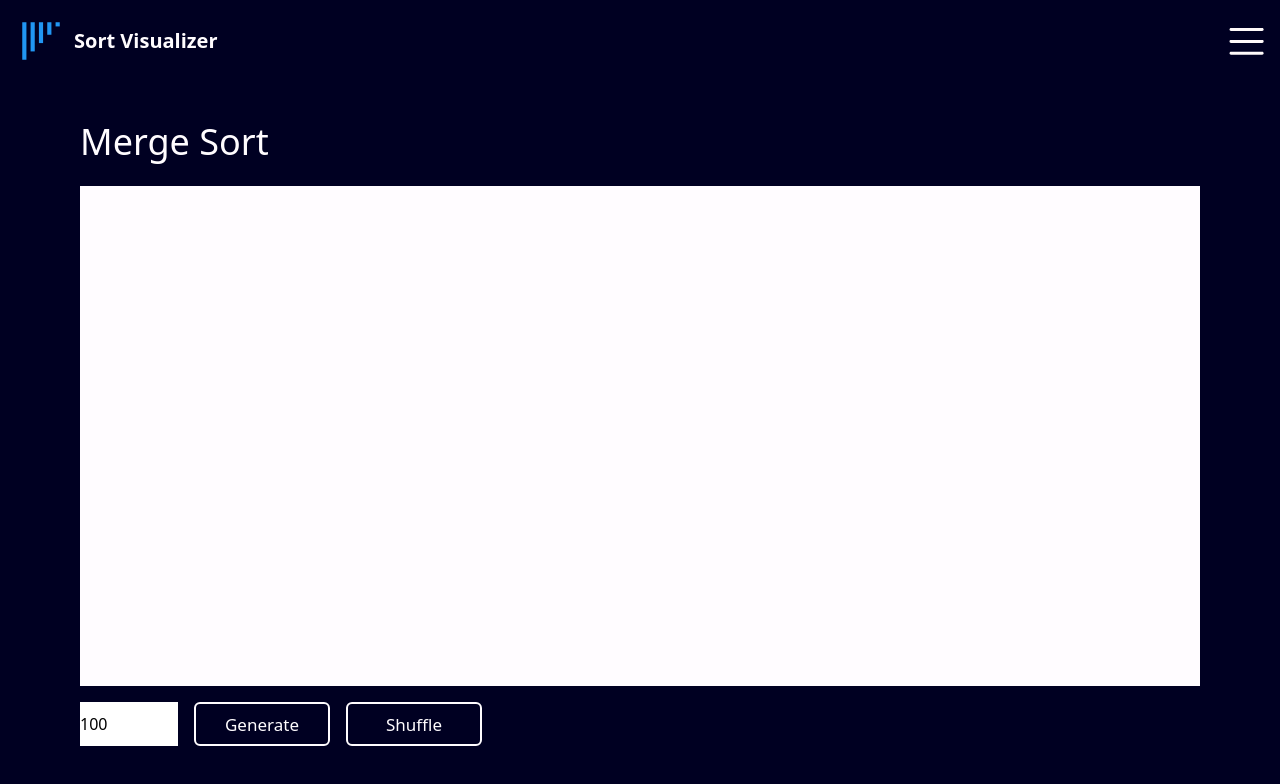
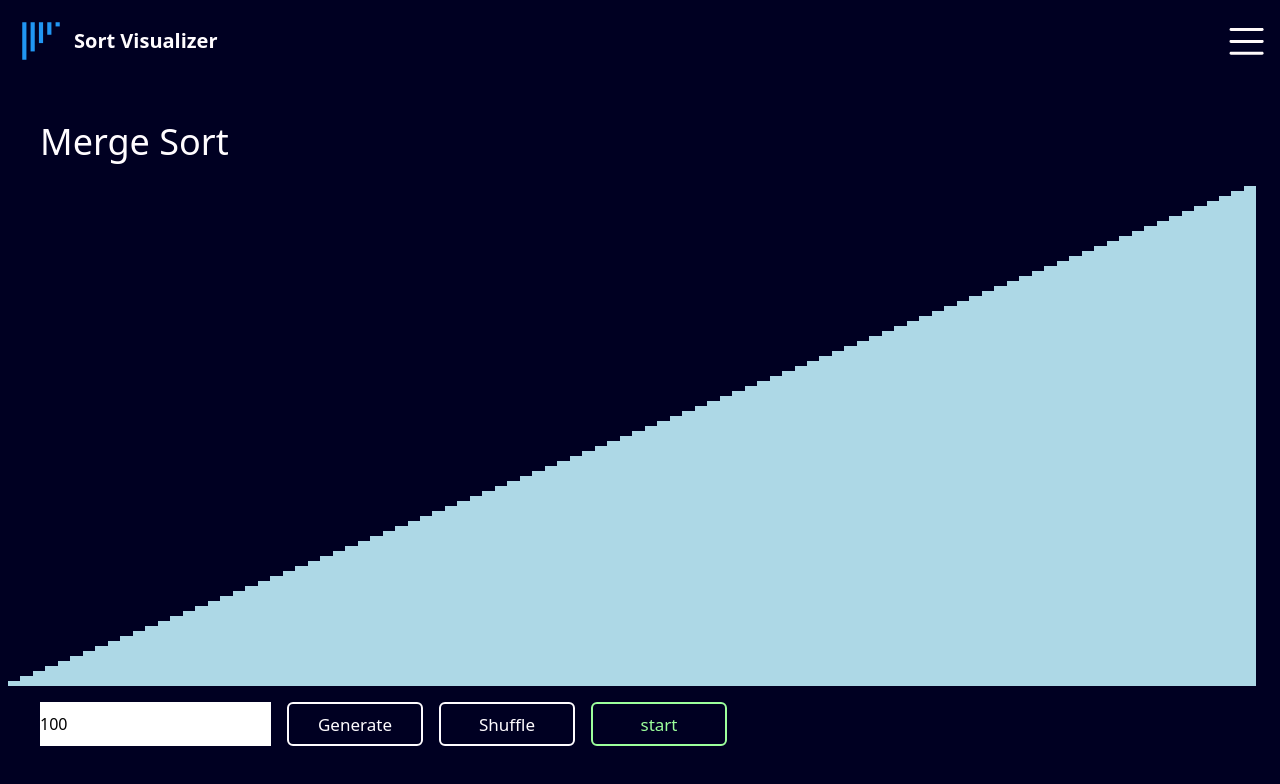
Before and after one commit to Abdirazak140/Sorting_Visualizer, a React (Create React App) app in the folder my-app/: page /merge-sort in a window 1280 px wide. Shown: the top 784 px of the page. Built offline with nearby package versions, Linux system fonts and the light colour scheme.

Commit message:
Implemented merge sort

```diff
--- /dev/null
+++ b/my-app/src/components/bar.jsx
@@ -0,0 +1,13 @@
+export default function Bar({ height }) {
+    return (
+      <div
+        className="bar"
+        style={{
+          height: `${height}%`,
+          width: '20px',
+          backgroundColor: 'lightblue',
+          display: 'inline-block'
+        }}
+      ></div>
+    );
+  }
--- a/my-app/src/index.css
+++ b/my-app/src/index.css
@@ -55,3 +55,7 @@
   background: #7e78d2;
   transition: background 0s;
 }
+
+#play-btn {
+  --color: rgb(156, 255, 156);
+}
--- a/my-app/src/pages/sorts/merge_sort.jsx
+++ b/my-app/src/pages/sorts/merge_sort.jsx
@@ -1,35 +1,89 @@
 import { useState } from "react"
-import ReactDOM from "react-dom"
+import Bar from "../../components/bar"
 
 export default function MergeSort() {
-    const [sampleSize, setSampleSize] = useState(100)
-    const [samples, setSamples] = useState(null)
+    const [newSampleSize, setNewSampleSize] = useState(100)
+    const [currentSampleSize, setCurrentSampleSize] = useState(100)
+    const [samples, setSamples] = useState(Array.from(Array(100).keys()).map((value) => value + 1))
+    const [isSorting, setIsSorting] = useState(false);
 
-    function generateSamples(){
-        console.log("Size:", sampleSize)
-
-        const samples = Array.from({length: sampleSize}, () => Math.floor(Math.random() * sampleSize))
+    function generateSamples() {
+        const samples = Array.from(Array(newSampleSize).keys()).map((value) => value + 1)
+        setCurrentSampleSize(newSampleSize)
         setSamples(samples)
-
-        console.log(samples)
     }
 
-    function handleSampleSizeChange(event) {
-        setSampleSize(Number(event.target.value))
+    function handleSampleSizeChange(e) {
+        setNewSampleSize(Number(e.target.value))
+    }
+
+    function shuffle() {
+        const shuffledSample = [...samples].sort((a, b) => 0.5 - Math.random())
+        setSamples(shuffledSample)
+    }
+
+    async function mergeSort(array = samples) {
+        if (array.length <= 1) {
+            return array;
+        }
+
+        const middleIndex = Math.floor(array.length / 2);
+        const leftArray = array.slice(0, middleIndex);
+        const rightArray = array.slice(middleIndex);
+
+        const leftSortedArray = await mergeSort(leftArray);
+        const rightSortedArray = await mergeSort(rightArray);
+
+        return await merge(leftSortedArray, rightSortedArray);
+    }
+
+    async function merge(leftArray, rightArray) {
+        let sortedArray = [];
+
+        while (leftArray.length && rightArray.length) {
+            if (leftArray[0] < rightArray[0]) {
+                sortedArray.push(leftArray.shift());
+            } else {
+                sortedArray.push(rightArray.shift());
+            }
+
+            setSamples([...sortedArray, ...leftArray, ...rightArray]);
+            await sleep(50);
+        }
+
+        return [...sortedArray, ...leftArray, ...rightArray];
+    }
+
+    function sleep(ms) {
+        return new Promise((resolve) => setTimeout(resolve, ms));
+    }
+
+    async function start() {
+        setIsSorting(true);
+        const sortedArray = await mergeSort(samples);
+        setSamples(sortedArray);
+        setIsSorting(false);
     }
 
     return (
-        <div className="w-screen h-screen pt-10 px-20 flex flex-col bg-davy-gray">
-            <div className='text-snow text-4xl flex flex-row items-center'>
+        <div className="w-screen h-screen pt-10 flex flex-col bg-davy-gray">
+            <div className='ml-10 text-snow text-4xl flex flex-row items-center'>
                 <span>Merge Sort</span>
             </div>
-            <div id="root" className="bg-snow w-6/8 h-100 mt-6">
-
+            <div id="root" className="pl-2 pr-6 bg-davy-gray w-full h-100 mt-6 flex flex-row items-end ">
+                {samples.map((value, index) => (
+                    <Bar height={(value / currentSampleSize) * 100} />
+                ))}
             </div>
-            <div className="flex flex-row mt-4 space-x-4 mb-20">
-                <input type="number" id="samples" name="samples" min={1} max={1000} value={sampleSize} onChange={handleSampleSizeChange}/>
-                <button className='options text-center' onClick={generateSamples}>Generate</button>
-                <button className='options text-center'>Shuffle</button>
+            <div className="ml-10 mt-4 mb-20 flex flex-row space-x-4">
+                <div className="flex flex-row space-x-4">
+                    <input type="number" id="samples" name="samples" className={isSorting ? 'invisible' : ''} value={newSampleSize} onChange={handleSampleSizeChange} />
+                    <button className={`options text-center ${isSorting ? 'invisible' : ''}`} onClick={generateSamples}>Generate</button>
+                    <button className={`options text-center ${isSorting ? 'invisible' : ''}`} onClick={shuffle}>Shuffle</button>
+                </div>
+                <div>
+                    <button id="play-btn" className={`options text-center ${isSorting ? 'invisible' : ''}`} onClick={start}>start</button>
+                </div>
             </div>
         </div>
     )
```
